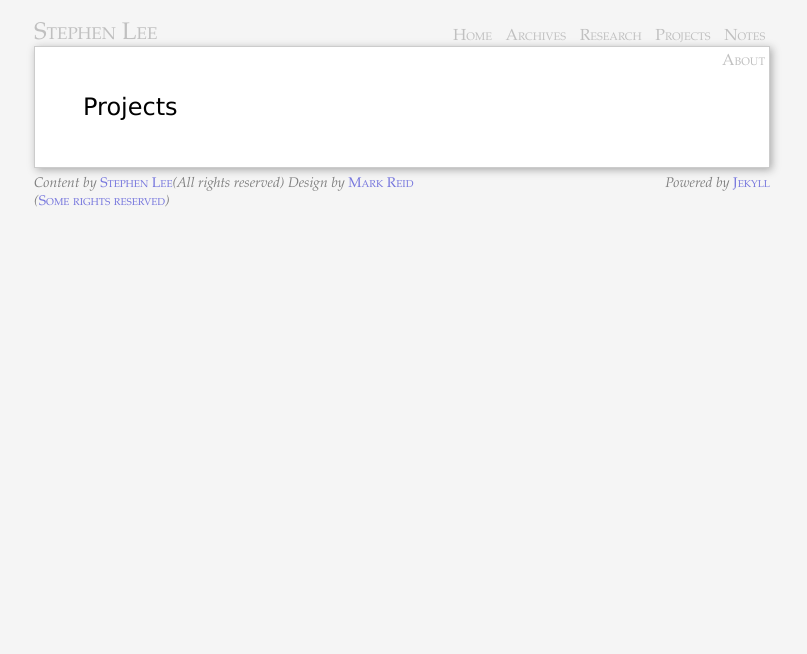
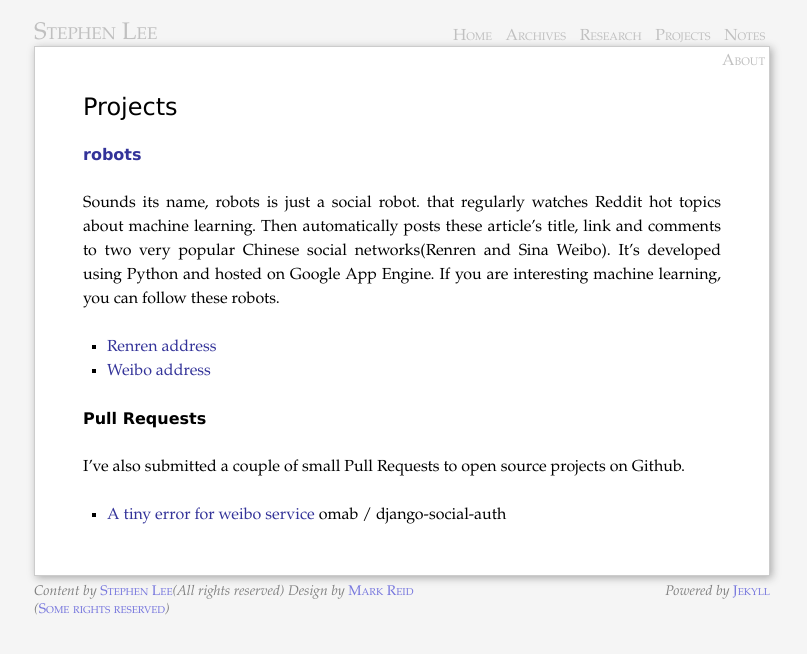
Before and after one commit to stephenLee/stephenlee.github.com, a Jekyll site: the page built from projects/index.markdown, in a window 1280 px wide. Shown: the top 654 px of the page, without its empty margins (238-1045 px from the left). Built offline with Jekyll 4.4.1, drawn with Linux system fonts in a browser that asks for light colours.

Commit message:
Updated projects/index.markdown

```diff
--- a/projects/index.markdown
+++ b/projects/index.markdown
@@ -8,3 +8,14 @@ top 	: Stephen Lee
 ---
 
 # Projects #
+## [robots](https://github.com/datahacking/robots) ##
+Sounds its name, robots is just a social robot. that regularly watches Reddit hot topics about machine learning. Then automatically posts these article's title, link and comments to two very popular Chinese social networks(Renren and Sina Weibo). It's developed using Python and hosted on Google App Engine. If you are interesting machine learning, you can follow these robots.
+* [Renren address](http://www.renren.com/363090017/profile)
+* [Weibo address](http://weibo.com/reddit4ml)
+
+
+## Pull Requests ##
+I've also submitted a couple of small Pull Requests to open source projects
+on Github.
+
+* [A tiny error for weibo service](https://github.com/omab/django-social-auth/pull/413) omab / django-social-auth
```
